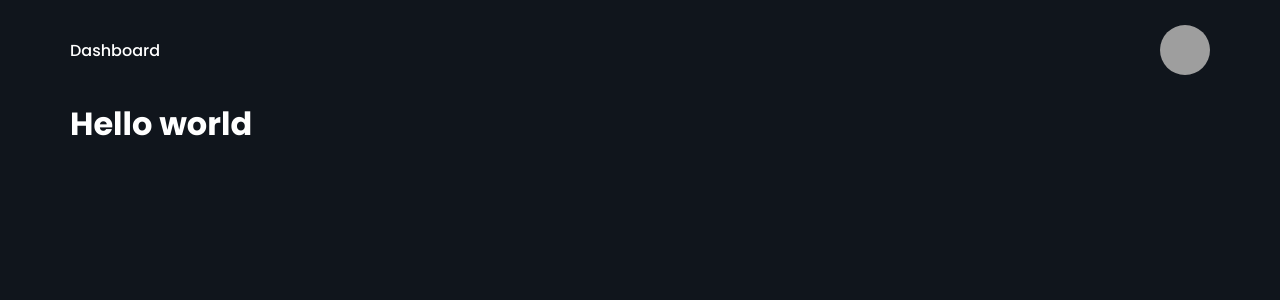
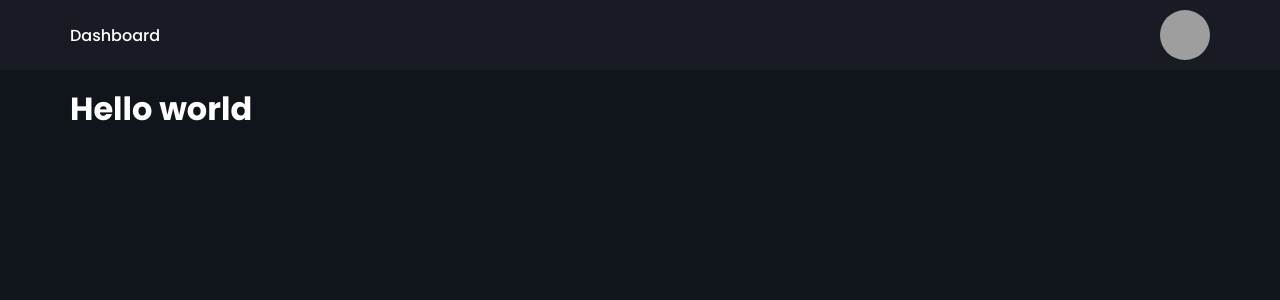
Before and after one commit to Martijn-Faber/learnr_web, a Vue app: page / in a window 1280 px wide. Shown: the top 300 px of the page. Built offline with nearby package versions, Linux system fonts and the light colour scheme; grey boxes are pictures that could not be loaded.

Commit message:
improvement(header): add background color and borders

```diff
--- a/src/components/layout/Header.vue
+++ b/src/components/layout/Header.vue
@@ -1,4 +1,5 @@
 <template>
+  <div class="header">
     <Container>
       <header>
         <div>
@@ -7,14 +8,26 @@
         <div><Avatar /></div>
       </header>
     </Container>
+  </div>
 </template>
 
 <style lang="scss" scoped>
+.header {
+  position: sticky;
+  top: 0;
+  left: 0;
+  right: 0;
+
+  background-color: var(--body-lighter);
+  padding: var(--gap-small) 0;
+  margin-bottom: var(--gap);
+  border-bottom: var(--border);
+
   header {
     display: flex;
     align-items: center;
     justify-content: space-between;
-  padding: 25px 0;
+  }
 }
 </style>
 
```
Lines whose indentation alone changed are shown as unchanged.
